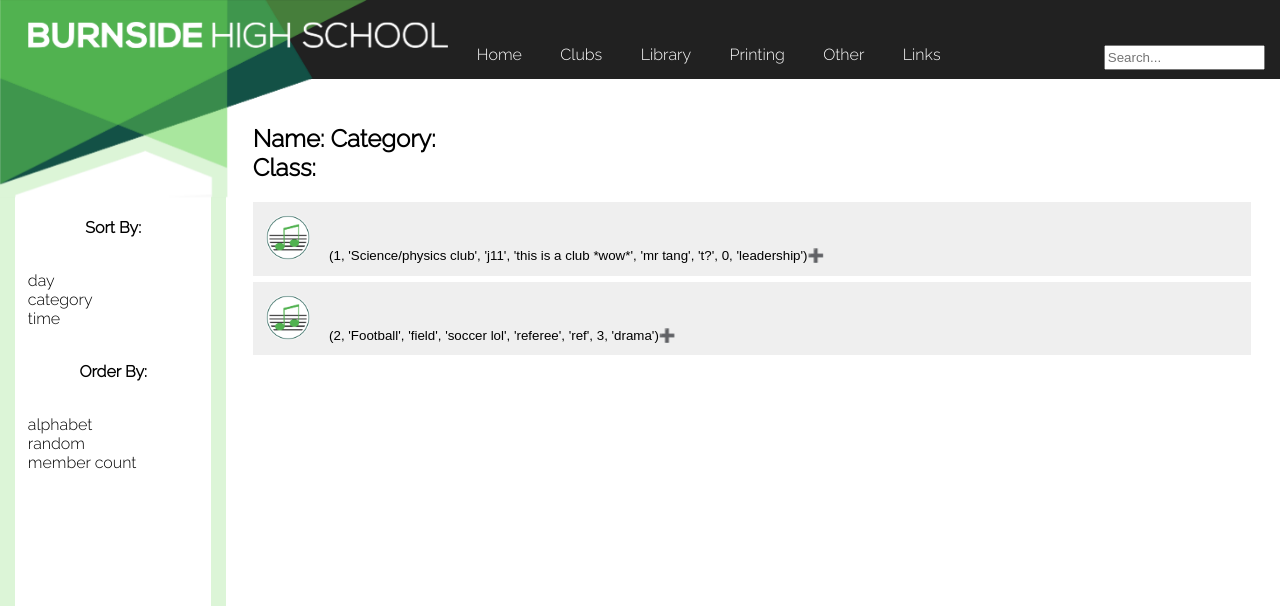
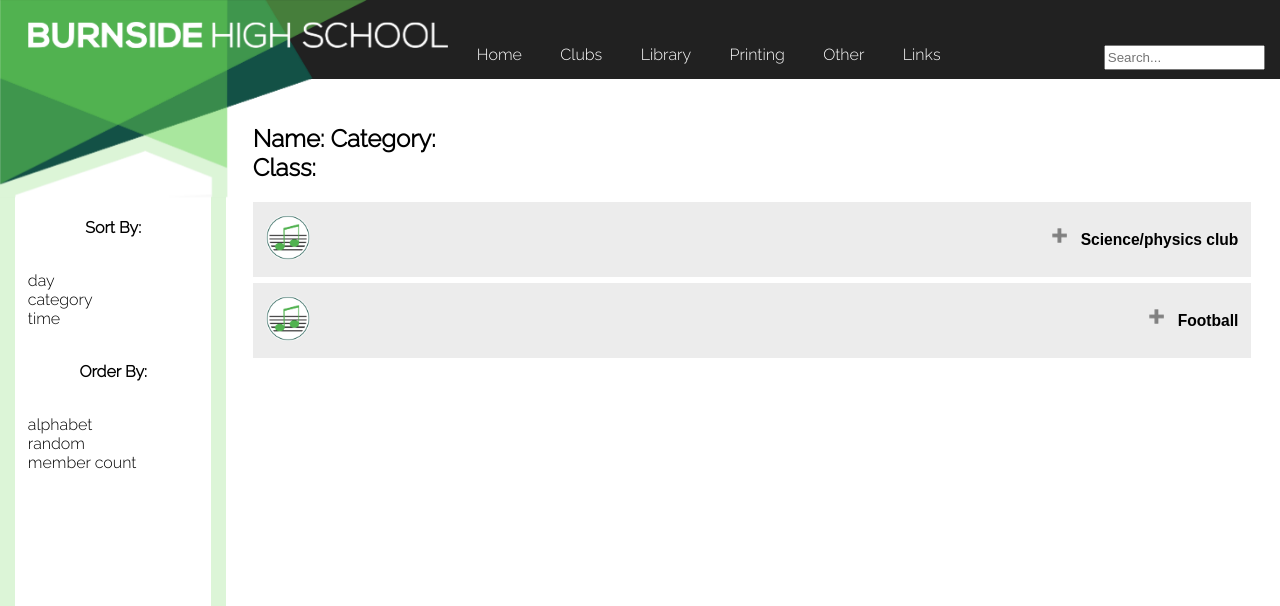
Before and after one commit to elise-n-2431/2022-bhs-website, a Flask app: page /clubs in a window 1280 px wide. Shown: the top 606 px of the page. Run offline with Flask 2, Linux system fonts and the light colour scheme; data comes from the database, SQL or seed files in the repository.

Commit message:
clubs update

```diff
--- a/main.py
+++ b/main.py
@@ -48,7 +48,7 @@ def home():
 def clubs():
     with sqlite3.connect("db/Clubs.db") as connection:
         cursor=connection.cursor()
-        cursor.execute('SELECT Club.id,Club.title,Club.room,Club."desc",Club.teacher,Club.teachcode,Club.cost,Categories.type FROM Club JOIN Categories ON Categories.id=Club.category')
+        cursor.execute('SELECT Club.title,Club.room,Club."desc",Club.teacher,Club.teachcode,Club.cost,Club.category FROM Club ')
         clubs=cursor.fetchall()
         time='SELECT Time.time FROM Club JOIN ClubTime ON ClubTime.cid=Club.id JOIN Time ON Time.id=ClubTime.tid WHERE Club.id=?;'
         day='SELECT Day.day FROM Club JOIN ClubDay ON ClubDay.cid=Club.id JOIN Day ON Day.id=ClubDay.cid WHERE Club.id=?;'
--- a/static/css/style.css
+++ b/static/css/style.css
@@ -9,28 +9,6 @@ body{
     float: left;
     position:fixed;
     z-index: 2;
-}
-.clubentry{
-    padding:1vw;
-}
-.clubs img{
-    width:3.5vw;
-}
-.clubs button{
-    height:100%;
-}
-.clubentry:after{
-    content:'\02795';
-}
-.active:after{
-    content:'\02796';
-}
-.content{
-    padding: 0 18px;
-    max-height: 0;
-    overflow: hidden;
-    transition: max-height 0.2s ease-out;
-    margin-bottom:0.5vw;
 }
 header{
     background-color: rgba(33, 33, 33, 100);
@@ -125,7 +103,7 @@ td{
     padding:0.5vw 0 0.5vw 1vw;
 }
 .link p{
-    background-color: lightgrey;
+    background-color:#ecececff;
     margin:1.5vw;
     padding:.5vw;
     text-align: center;
@@ -154,10 +132,40 @@ input[type="submit" i]{
     height:2vw;
     text-align: left;
     z-index: 3;
+    padding:1vw;
+    background-color:#ecececff;
 }
 .active, .clubentry:hover {
-    background-color: #ccc;
-  }
+    background-color: #d9d9d9ff;
+}
+.clubentry h3{
+    float:right;
+    padding:0;
+}
+.clubs img{
+    width:3.5vw;
+}
+.clubs button{
+    height:100%;
+}
+.clubentry:after{
+    content:'\02795';
+    float:right;
+    padding:1vw;
+    color:rgba(0, 0, 0, 0);
+    text-shadow:0 0 grey;
+}
+.active:after{
+    content:'\02796';
+}
+.content{
+    padding: 0 18px;
+    max-height: 0;
+    overflow: hidden;
+    transition: max-height 0.2s ease-out;
+    margin-bottom:0.5vw;
+    background-color:#f5f5f5ff;
+}
 
 @media screen and (max-width: 600px) {
     img{
--- a/templates/clubs.html
+++ b/templates/clubs.html
@@ -3,9 +3,10 @@
 <h2>Name:       Category:          <br>Class:</h2>
 <div class=clubs>
   {%for club in clubs%}
-    <button type="button" class="clubentry"><img src="static/css/music.png" alt="Sports club"><i class="material-icons">&#xe145;</i>{{club}}</button>
+    <button type="button" class="clubentry"><img src="static/css/music.png" alt="Sports club"><h3>{{club[0]}}</h3></button>
     <div class="content">
       <p>Heres where more information about the club should go such as time, location, description & contact info etc. Ideally each will be of a similar length like 4-5 lines.</p>
+      <p>Description: {{club[2]}}</p>
     </div>
   {%endfor%}
   <script>
```
